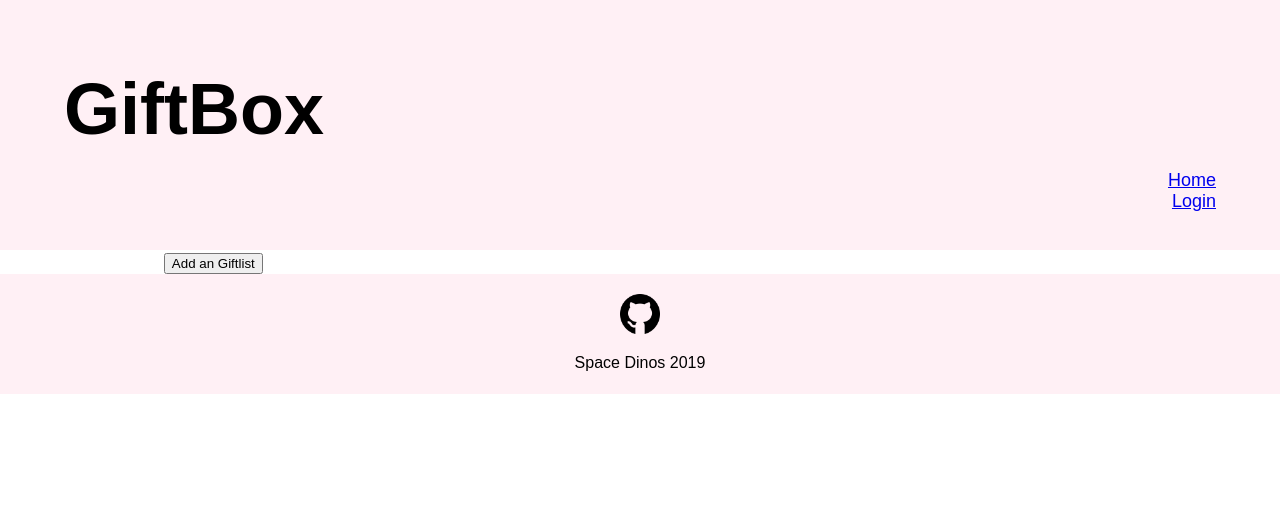
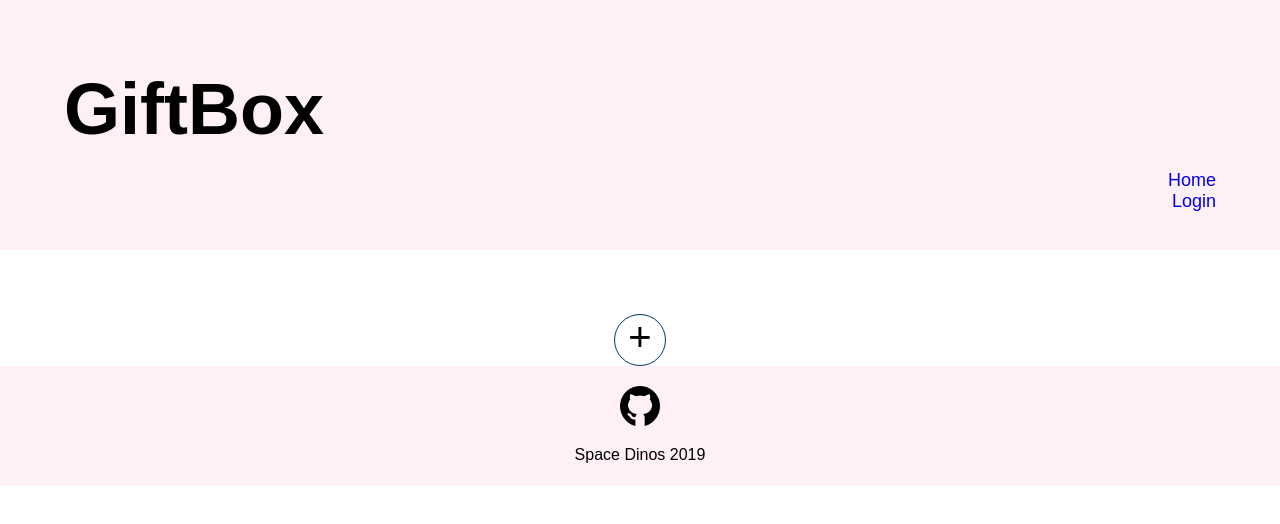
Before and after one commit to angt08/project3, a React (Create React App) app in the folder client/: page / in a window 1280 px wide. Shown: the top 524 px of the page. Built offline with nearby package versions, Linux system fonts and the light colour scheme.

Commit message:
css button div

```diff
--- a/client/src/App.css
+++ b/client/src/App.css
@@ -1,7 +1,7 @@
 html,
 body,
 .app {
-  /* height: 100vh;  */
+  height: 100vh;
 
 }
 
@@ -43,7 +43,6 @@ nav a{
   display: flex;
   flex-direction: column;
   text-align: right;
-
 }
 
 
@@ -59,19 +58,72 @@ h1{
   margin-top:8%;
   margin-left:5%;
 }
+a{
+  text-decoration: none;
+}
+
+
+/* add  button */
+
+
+.cssCircle {
+  margin-top:5%;
+  border-radius: 999px;
+  width: 50px;
+  height: 50px;
+  padding: 0px;
+  background: white;
+  border: 1px solid #003580;
+  color: black;
+  text-align: center;
+  transition: background 0.2s linear;
+  transition: color 0.2s linear;
+
+  font: 40px Arial, sans-serif
+}
+
+.cssCircle:hover {
+  background: #3F69A0 ;
+  cursor: pointer;
+}
+
+.minusSign {
+  line-height: 0.9em;
+  margin-bottom: 1px;
+}
+
+.plusSign {
+  line-height: 1.1em;
+}
+
+.minusSign:hover,
+.plusSign:hover {
+  color: white;
+}
+/*                  */
+
 h3{
   text-decoration: none;
 }
 img{
-  object-fit: fit;
+  object-fit: cover;
   text-align:center;
 }
 
 .main {
   flex: 1 1 auto;
+  /* position:relative;
+  display: grid;
+  grid-template-columns: 1fr 1fr 1fr; */
+}
+
+#giftlist-home{
   position:relative;
   display: grid;
   grid-template-columns: 1fr 1fr 1fr;
+  border-radius: 5px;
+  background-color:lightslategrey;
+
 }
 
 form{
--- a/client/src/components/Home.jsx
+++ b/client/src/components/Home.jsx
@@ -5,7 +5,16 @@ export default function Home(props) {
 
   return (
     <main className="main">
-      <Link to="/create_giftLists"><button>Add an Giftlist</button></Link>
+
+      <Link to="/create_giftLists">
+        {/* <button>Add an Giftlist</button> */}
+        <div class="cssCircle plusSign">
+          &#43;
+          </div>
+      </Link>
+
+      <div id="giftlist-home">
+
       {props.giftLists.map(gl => (
         <div>
           <Link to={`/giftlists/${gl.id}`}>
@@ -18,6 +27,9 @@ export default function Home(props) {
         </div>
       ))}
 
+      </div>
+
+
 
     </main >
   )
```
